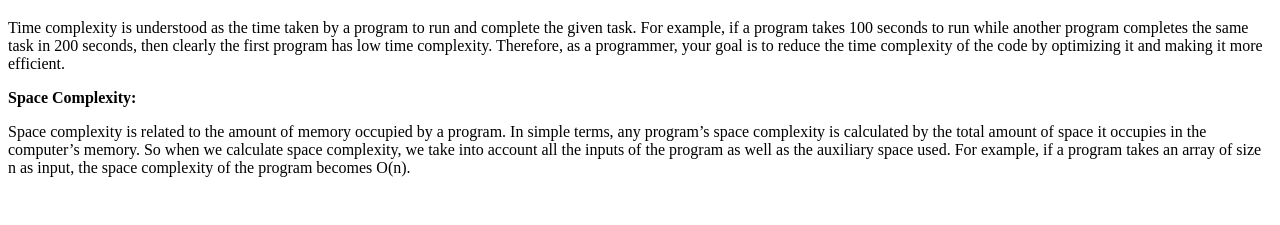
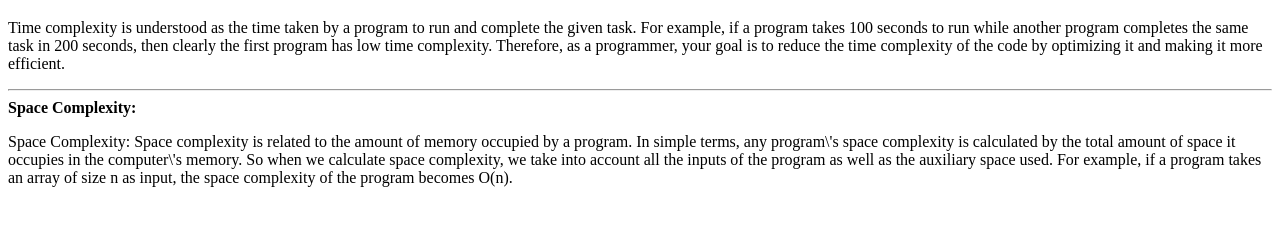
Before and after one commit to acciojob/time-and-space-complexity-rizwana573, a website: page main.html in a window 1280 px wide. Shown: the part 61-286 px from the top of the page. Drawn offline with Linux system fonts and the light colour scheme.

Commit message:
created a submission

```diff
--- a/main.html
+++ b/main.html
@@ -12,7 +12,8 @@
 </script>
 <h1>Time and Space Complexity</h1>
 	<p>Time complexity is understood as the time taken by a program to run and complete the given task. For example, if a program takes 100 seconds to run while another program completes the same task in 200 seconds, then clearly the first program has low time complexity. Therefore, as a programmer, your goal is to reduce the time complexity of the code by optimizing it and making it more efficient.</p>
-<b>Space Complexity:</b> <p>Space complexity is related to the amount of memory occupied by a program. In simple terms, any program’s space complexity is calculated by the total amount of space it occupies in the computer’s memory. So when we calculate space complexity, we take into account all the inputs of the program as well as the auxiliary space used. For example, if a program takes an array of size n as input, the space complexity of the program becomes O(n).</p>
+    <hr>
+	<b>Space Complexity:</b> <p>Space Complexity: Space complexity is related to the amount of memory occupied by a program. In simple terms, any program\'s space complexity is calculated by the total amount of space it occupies in the computer\'s memory. So when we calculate space complexity, we take into account all the inputs of the program as well as the auxiliary space used. For example, if a program takes an array of size n as input, the space complexity of the program becomes O(n).</p>
 </body>
 
 </html>
```
